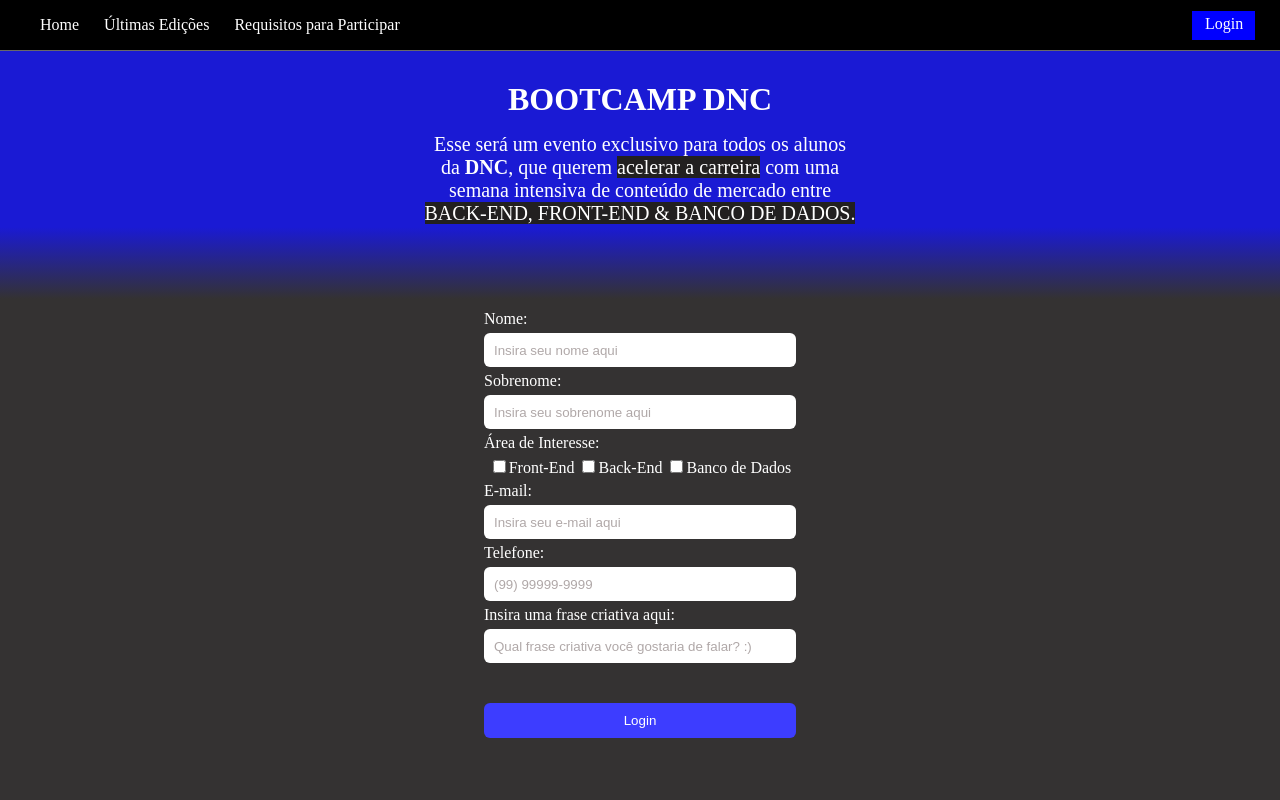
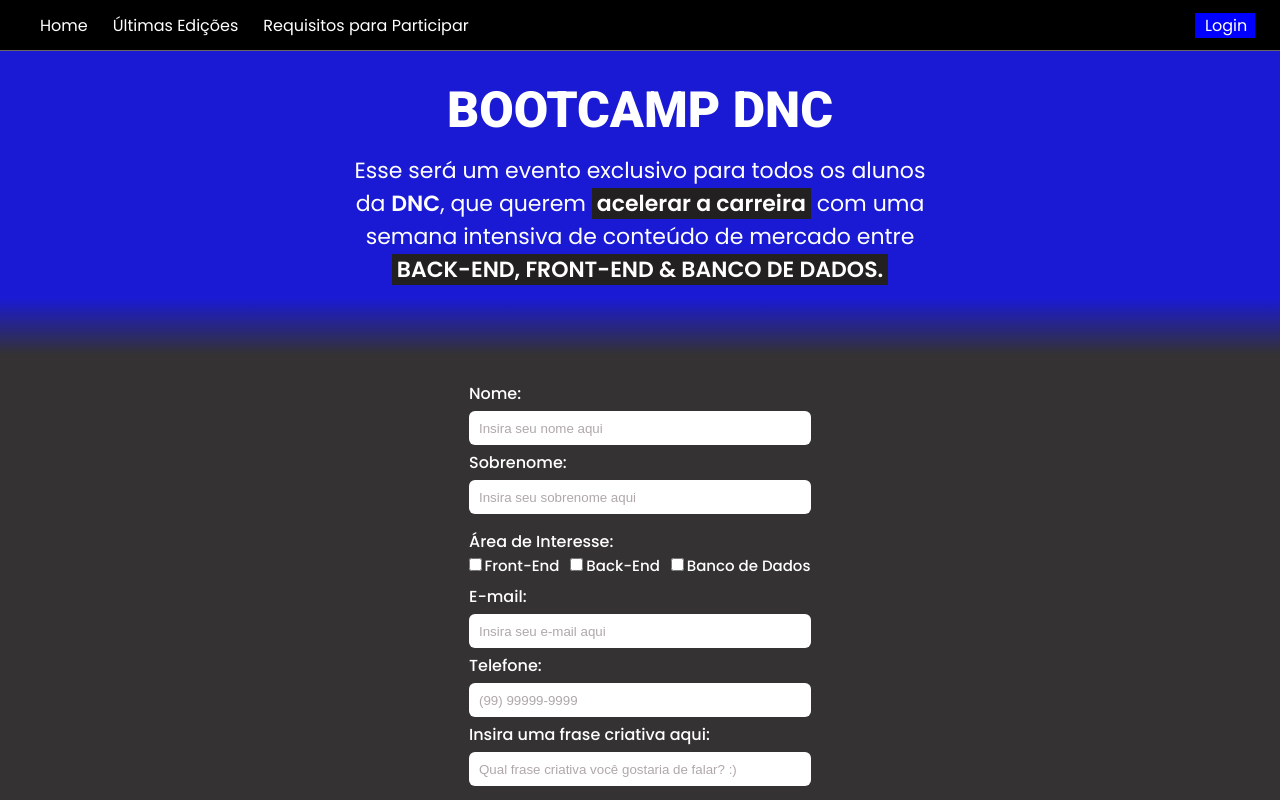
Before and after one commit to lianvfigueiredo/Projeto-Bootcamp-DNC, a plain HTML site: page index.html in a window 1280 px wide. Shown: the top 800 px of the page. Drawn offline with Linux system fonts and the light colour scheme.

Commit message:
Ajustes finais. Projeto Pronto. Falta Enxutar o Código

```diff
--- a/index.html
+++ b/index.html
@@ -5,9 +5,13 @@
     <meta http-equiv="X-UA-Compatible" content="IE=edge">
     <meta name="viewport" content="width=device-width, initial-scale=1.0">
     <title>Bootcamp DNC</title>
+    <link rel="preconnect" href="https://fonts.googleapis.com">
+    <link rel="preconnect" href="https://fonts.gstatic.com" crossorigin>
+    <link href="https://fonts.googleapis.com/css2?family=Poppins:wght@400;500;600&family=Roboto:wght@400;900&display=swap" rel="stylesheet">
     <style>
 
         body{
+            font-family: 'Poppins', sans-serif;
             margin:0px;
         }
         #header{
@@ -27,22 +31,24 @@
             color: white;
         }
         #login{
-            position: fixed;
+            position: absolute;
             right: 25px;
             background-color: blue;
             height: 25px;
             width: 60px;
-            padding: 4px 0 0 3px;
         }
         #login a{
             margin-left: -5px;
         }
         #body{
-            background-image: linear-gradient(to bottom, rgb(26, 26, 212) 22%,
-             rgb(52, 50, 50) 31%);
-            height: 800px;
+            background-image: linear-gradient(to bottom,
+             rgb(26, 26, 212) 26%,
+             rgb(52, 50, 50) 32%);
+            height: 950px;
         }
         #presentation{
+            font-family: 'Roboto', sans-serif;
+            font-size: 25px;
             text-align: center;
             color: white;
         }
@@ -51,18 +57,21 @@
             padding-top: 30px;
         }
         #presentation p{
-            font-size: 20px;
+            font-family: 'Poppins', sans-serif;
+            font-size: 22px;
             margin-top: 15px;
         }
-        .blackBackground{
+        .standOut{
             background-color: rgb(34, 32, 32);
+            padding: 0 5px;
         }
-
         #form{
+            font-family: 'Poppins', sans-serif;
+            font-weight: 500;
             display: flex;
             flex-direction: column;
             align-items: center;
-            margin-top: 80px;
+            margin-top: 90px;
         }
         label, button{
             display: block;
@@ -75,9 +84,11 @@
             margin: 40px auto;
             background-color: rgb(61, 61, 255);
             border: none;
-            width: 312px;
+            width: 342px;
             height: 35px;
             border-radius: 6px;
+            font-size: 18px;
+            font-weight: 600;
         }
         input{
             color: white;
@@ -85,15 +96,26 @@
         #form p{
             text-align: center;
             color:white;
-            margin:5px 0;
+            margin: 0 -6px 7px 0;
+            font-size: 15px;
+        }
+        #form p input{
+            margin-left:7px;
         }
         .box{
-            width: 300px;
+            width: 330px;
             height: 30px;
             padding: 2px;
             padding-left: 10px;
             border-radius: 6px;
             border: none;
+        }
+        #form p input[type="checkbox"]:first-child{
+            margin-left: -7px;
+        }
+        #check{
+            margin-top: 15px;
+            margin-bottom: 0px;
         }
         ::placeholder{
             color:rgb(176, 168, 168);
@@ -147,7 +169,6 @@
     </style>
 </head>
 <body>
-
     <div id="header">
         <div id="links">
             <a id="links" href="">Home</a>
@@ -160,11 +181,11 @@
     </div>
     <div id="body">
         <div id="presentation">
-            <h1>BOOTCAMP DNC</h1>
+            <h1><b>BOOTCAMP DNC</b></h1>
             <p>Esse será um evento exclusivo para todos os alunos<br>
-            da <b>DNC</b>, que querem <span class="blackBackground">acelerar a carreira</span> com uma<br>
+            da <b>DNC</b>, que querem <span class="standOut"><b>acelerar a carreira</b></span> com uma<br>
             semana intensiva de conteúdo de mercado entre<br>
-            <span class="blackBackground">BACK-END, FRONT-END & BANCO DE DADOS.</span></p>
+            <span class="standOut"><b>BACK-END, FRONT-END & BANCO DE DADOS.</b></span></p>
         </div>
 
         <div id="form">
@@ -175,9 +196,9 @@
                 <label>Sobrenome:</label>
                 <input class="box" name="Sobrenome" placeholder="Insira seu sobrenome aqui" type="text">
 
-                <label>Área de Interesse:</label>
+                <label id="check">Área de Interesse:</label>
                 <p>
-                <input type="checkbox" value="Front-End" name="Interesses">Front-End
+                <input id="checkbox" type="checkbox" value="Front-End" name="Interesses">Front-End
                 <input type="checkbox" value="Back-End" name="Interesses">Back-End
                 <input type="checkbox" value="Banco de Dados" name="Interesses">Banco de Dados
                 </p>
```
